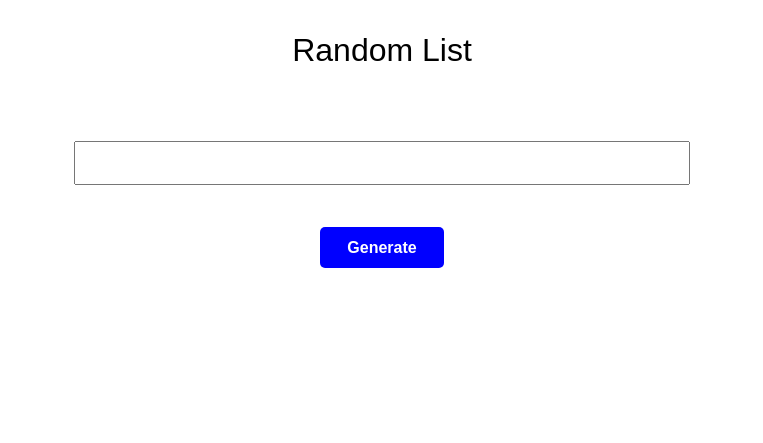
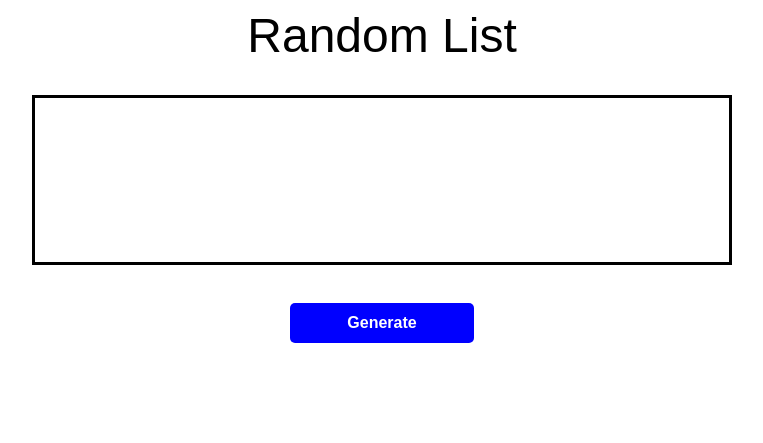
Before and after one commit to tactlabs/random-list, a PHP site: page / in a window 1280 px wide. Shown: the top 443 px of the page, without its empty margins (258-1021 px from the left). Run offline with PHP 8.4, Linux system fonts and the light colour scheme.

Commit message:
some changes in css

```diff
--- a/css/style.css
+++ b/css/style.css
@@ -20,19 +20,19 @@ body {
     padding: 1rem;
 }
 
-input[type=text] {
+/* input[type=text] {
     width: 50%;
     height: 100%;
     padding: 0.7em;
     margin: 0.5em;
     font-size: 1em;
-}
+} */
 
 input[type=button] {
     background: blue;
     color: white;
     font-weight: bold;
-    width: 10%;
+    width: 15%;
     padding: 0.7em;
     font-size: 1em;
     border: none;
@@ -41,7 +41,7 @@ input[type=button] {
 
 .results {
     box-sizing: 10px;
-    padding: 5rem;
+    padding: 2.5rem;
     color: black;
     padding-left: 45%;
     justify-content: center;
@@ -50,6 +50,20 @@ input[type=button] {
 }
 
 .random{
-    font-size: 2rem;
-    padding: 0px;
+    font-size: 3rem;
+    padding: 0;
+    margin: 0;
 }
+
+
+textarea{
+    resize: none;
+    width: 700px;
+	height: 170px;
+	border: 3px solid #fff;
+	padding: 10px;
+    border-color: black;
+	font-family: Tahoma, sans-serif;
+	background-position: bottom right;
+
+}
--- a/index.html
+++ b/index.html
@@ -12,7 +12,7 @@
         <div class="container">
             <div id="form">
                 <form>
-                  <p><input type="text" id="list"></p>
+                  <p><textarea name="" id="list" cols="30" rows="10"></textarea></p>
                   <br>
                   <input type="button" value="Generate" id="button">
                 </form>
--- a/js/script.js
+++ b/js/script.js
@@ -1,5 +1,5 @@
 function generate(list_of_words) {
-    array_of_names = list_of_words.split(" ");
+    array_of_names = list_of_words.split("\n");
 
     if (array_of_names.length <= 1) {
       throw new Error("Cannot use a list containing fewer than two names");
```
